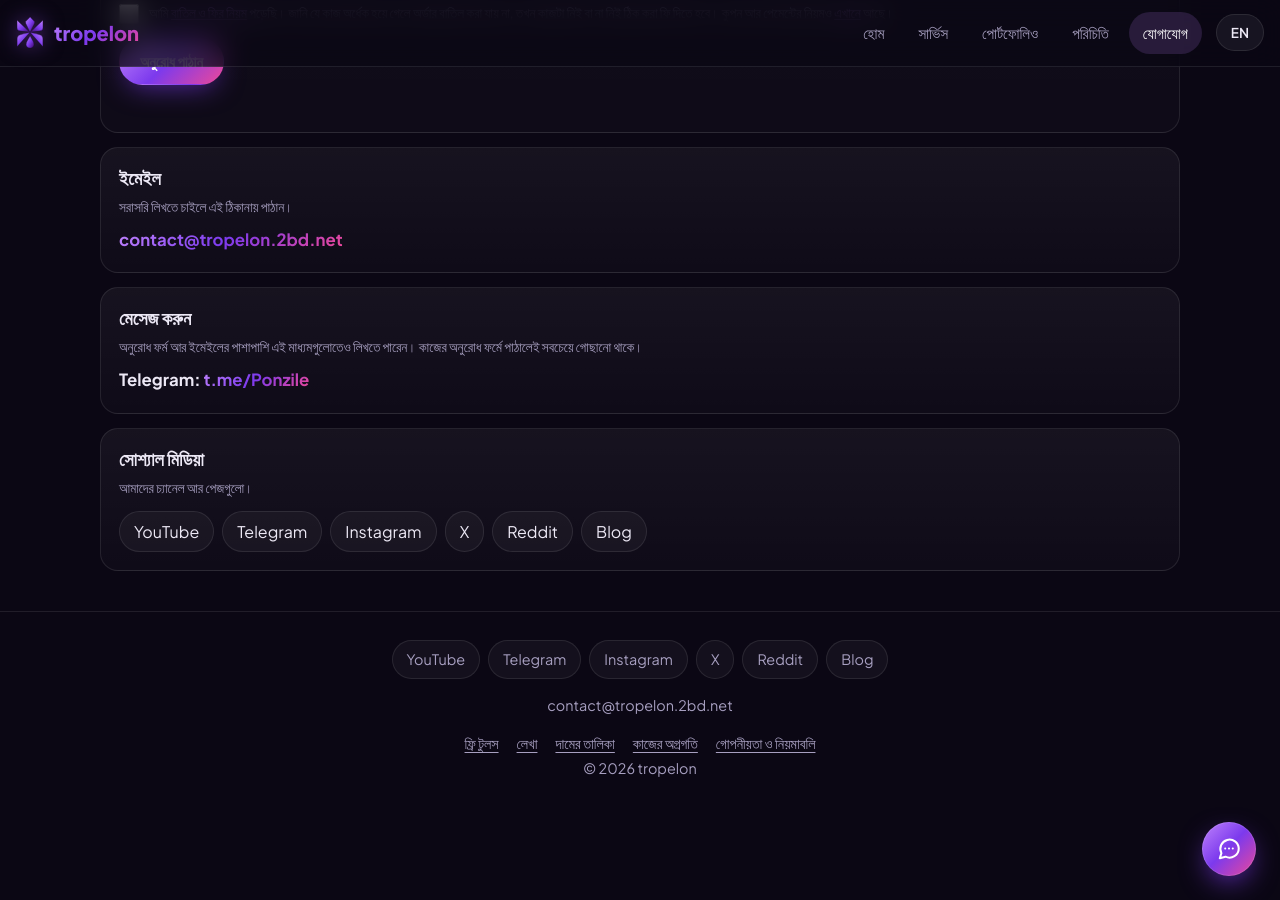
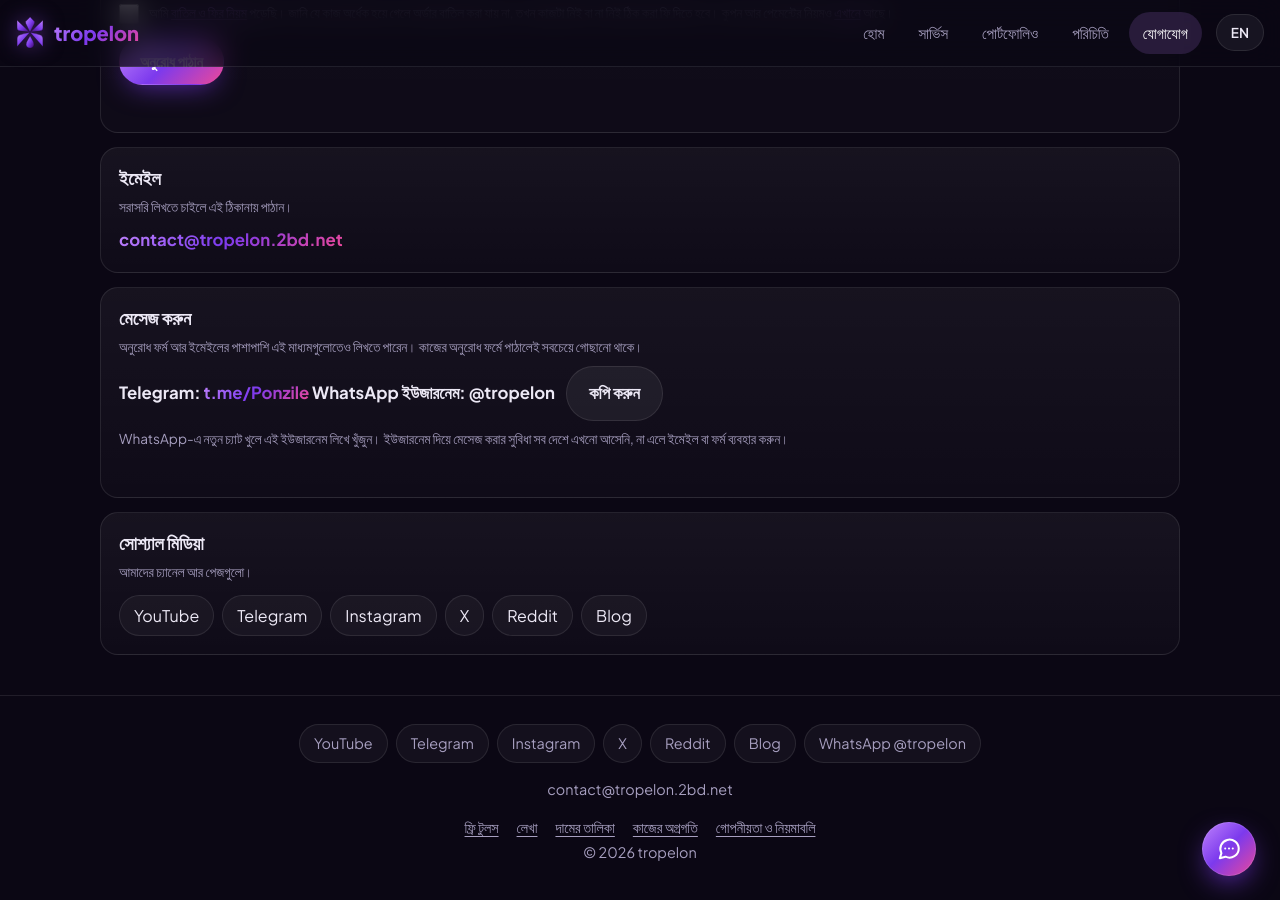
Before and after one commit to tropelon/Ponzile, a Jekyll site: the page built from contact.html, in a window 1280 px wide and 900 px high, scrolled down 891 px. Built offline with Jekyll 4.4.1, drawn with Linux system fonts in a browser that asks for light colours; part of the change alters nothing that is shown.

Commit message:
Update _data/links.yml (via Pages CMS)

```diff
--- a/_data/links.yml
+++ b/_data/links.yml
@@ -1,28 +1,20 @@
-# ============================================================
-# লিংক ও যোগাযোগ। এখানে বদলালে ফুটার আর যোগাযোগ পেজে বদলে যায়।
-#
-# whatsapp: WhatsApp-এর ইউজারনেম, @ ছাড়া (যেমন tropelon)।
-# অ্যাপে ইউজারনেমটা নিজের নামে রিজার্ভ করার পরেই এখানে বসান।
-# রিজার্ভ না হওয়া পর্যন্ত ফাঁকা ("") রাখুন, নইলে ক্লায়েন্ট অন্য কারও কাছে পৌঁছাতে পারে।
-# ============================================================
-whatsapp: ""
-
+whatsapp: tropelon
 social:
   - key: youtube
     name: YouTube
-    url: "https://www.youtube.com/channel/UCijufPWJQ_Ym5HMDW66GXew"
+    url: https://www.youtube.com/channel/UCijufPWJQ_Ym5HMDW66GXew
   - key: telegram
     name: Telegram
-    url: "https://t.me/Ponzile"
+    url: https://t.me/Ponzile
   - key: instagram
     name: Instagram
-    url: "https://www.instagram.com/tropelonBD"
+    url: https://www.instagram.com/tropelonBD
   - key: x
     name: X
-    url: "https://x.com/tropelonBD"
+    url: https://x.com/tropelonBD
   - key: reddit
     name: Reddit
-    url: "https://www.reddit.com/user/tropelon"
+    url: https://www.reddit.com/user/tropelon
   - key: blog
     name: Blog
-    url: "https://tropelon.blogspot.com"
+    url: https://tropelon.blogspot.com
```
